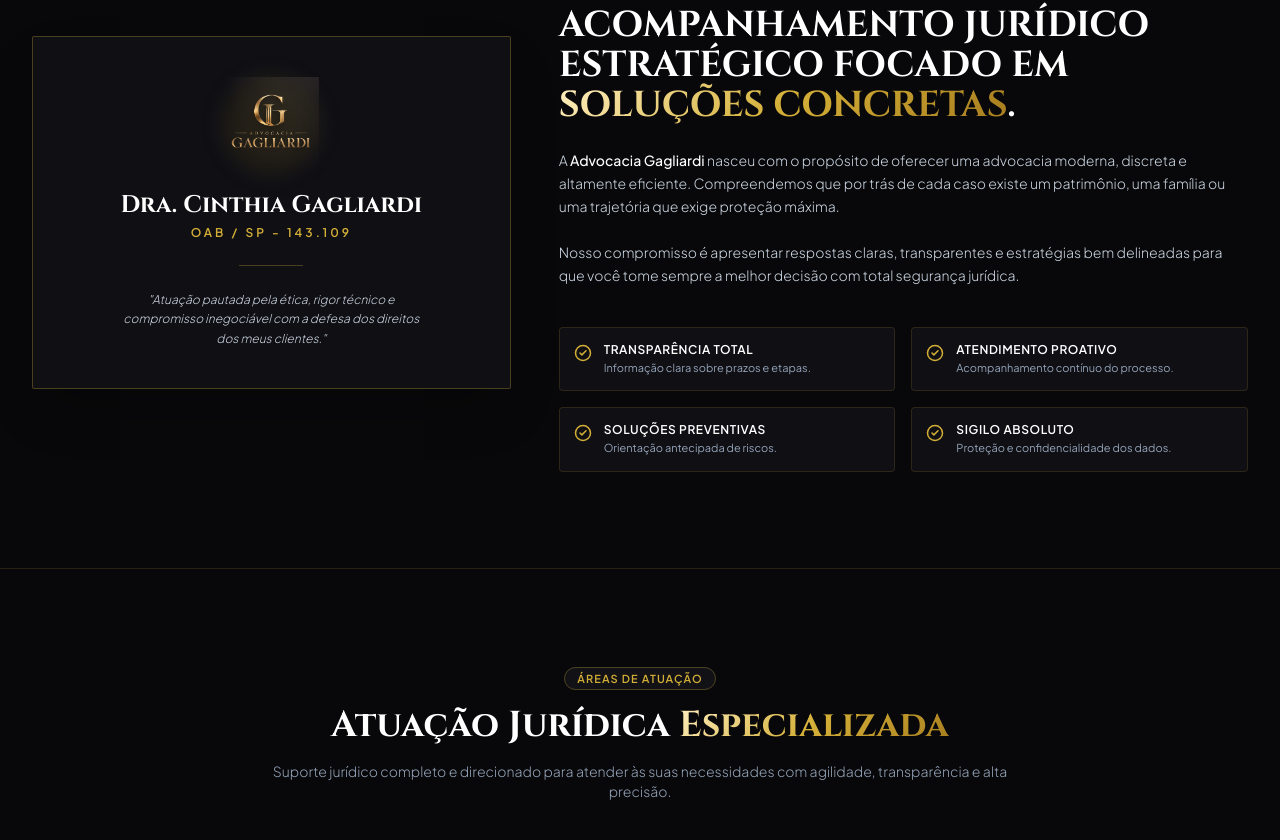
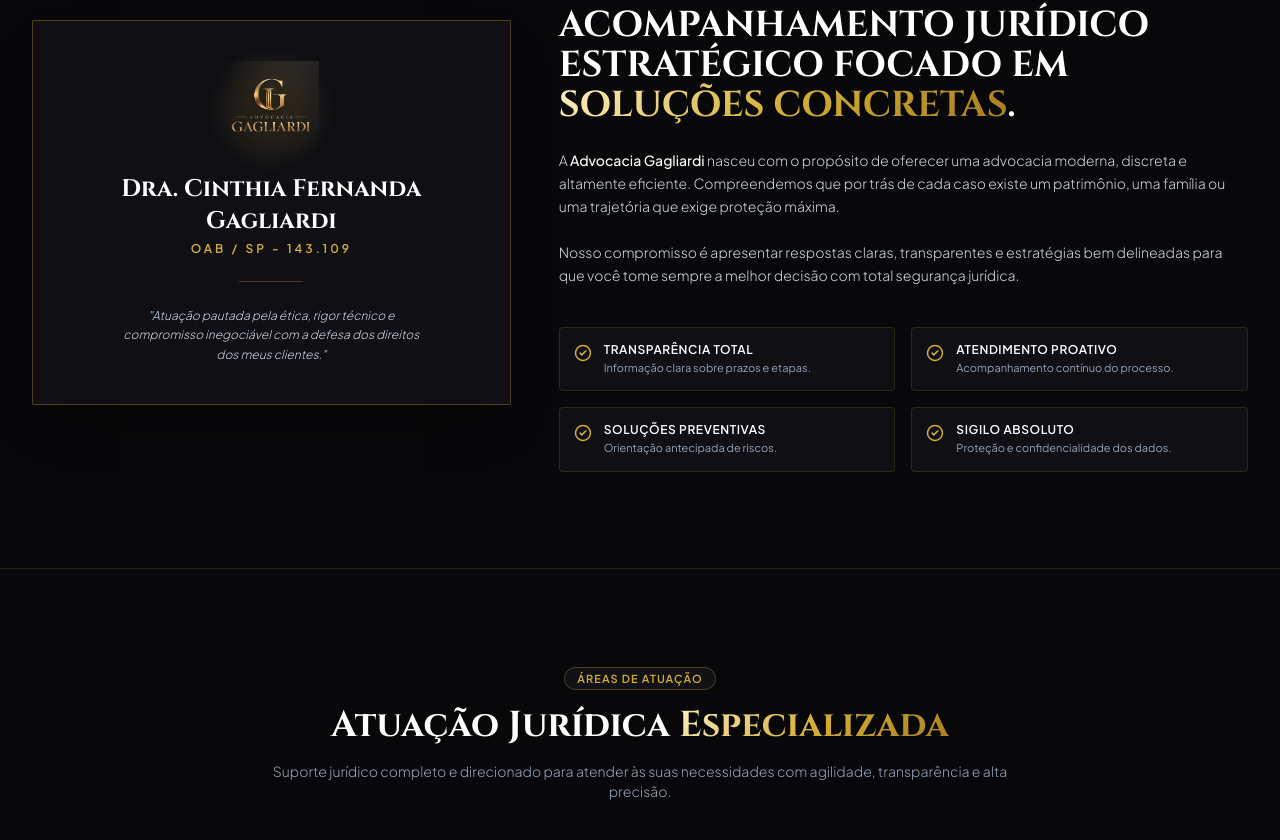
Before and after one commit to batavera/cinthia-advocacia, a React (Vite) app: page / in a window 1280 px wide. Shown: the part 1060-1900 px from the top of the page. Built offline with nearby package versions, Linux system fonts and the light colour scheme.

Commit message:
SEO local e meta tags para Google e WhatsApp

```diff
--- a/index.html
+++ b/index.html
@@ -6,32 +6,44 @@
   <link rel="icon" type="image/png" href="/logo.png" />
   <meta name="viewport" content="width=device-width, initial-scale=1.0" />
 
-  <!-- Título Principal da Aba do Navegador -->
-  <title>Advocacia Gagliardi | Defesa Jurídica Estratégica</title>
+  <!-- Título Focado em SEO Local (Catanduva - SP) -->
+  <title>Advocacia Gagliardi | Escritório de Advocacia em Catanduva - SP</title>
 
   <!-- Descrição para o Google -->
   <meta name="description"
-    content="Advocacia especializada em Direito de Família, Civil, Trabalhista e Imobiliário. Atendimento exclusivo com a Dra. Cinthia Gagliardi." />
+    content="Escritório de advocacia em Catanduva - SP. Atuação especializada em Direito de Família, Civil, Trabalhista e Imobiliário com a Dra. Cinthia Gagliardi." />
+  <meta name="keywords"
+    content="advogado em catanduva, escritorio de advocacia em catanduva, advocacia catanduva, dra cinthia gagliardi, direito de familia catanduva" />
 
-  <!-- Open Graph / WhatsApp / Facebook -->
+  <!-- Open Graph / WhatsApp -->
   <meta property="og:type" content="website" />
   <meta property="og:url" content="https://cinthia-advocacia-beryl.vercel.app/" />
-  <meta property="og:title" content="Advocacia Gagliardi | Dra. Cinthia Gagliardi" />
+  <meta property="og:title" content="Advocacia Gagliardi | Escritório de Advocacia em Catanduva - SP" />
   <meta property="og:description"
-    content="Atendimento jurídico estratégico e personalizado. Agende sua consulta de forma rápida e direta." />
-
-  <!-- Imagem de pré-visualização no WhatsApp (URL Absoluta Obrigatória) -->
+    content="Atendimento jurídico estratégico e personalizado em Catanduva - SP e região. Agende sua consulta." />
   <meta property="og:image" content="https://cinthia-advocacia-beryl.vercel.app/cinthia.jpg" />
   <meta property="og:image:type" content="image/jpeg" />
-  <meta property="og:image:width" content="420" />
-  <meta property="og:image:height" content="630" />
 
-  <!-- Twitter -->
-  <meta name="twitter:card" content="summary_large_image" />
-  <meta name="twitter:title" content="Advocacia Gagliardi | Dra. Cinthia Gagliardi" />
-  <meta name="twitter:description"
-    content="Atendimento jurídico estratégico e personalizado. Agende sua consulta de forma rápida e direta." />
-  <meta name="twitter:image" content="https://cinthia-advocacia-beryl.vercel.app/cinthia.jpg" />
+  <!-- Dados Estruturados Schema.org para o Google (SEO Local) -->
+  <script type="application/ld+json">
+    {
+      "@context": "https://schema.org",
+      "@type": "LegalService",
+      "name": "Advocacia Gagliardi - Dra. Cinthia Fernanda Gagliardi",
+      "image": "https://cinthia-advocacia-beryl.vercel.app/cinthia.jpg",
+      "telephone": "+5517997091975",
+      "email": "contato@advocaciagagliardi.com.br",
+      "address": {
+        "@type": "PostalAddress",
+        "addressLocality": "Catanduva",
+        "addressRegion": "SP",
+        "addressCountry": "BR"
+      },
+      "url": "https://cinthia-advocacia-beryl.vercel.app/",
+      "areaServed": ["Catanduva", "Região de Catanduva"],
+      "priceRange": "$$"
+    }
+    </script>
 </head>
 
 <body>
--- a/src/components/About.jsx
+++ b/src/components/About.jsx
@@ -23,7 +23,7 @@
                             </div>
 
                             <h4 className="font-cinzel text-xl sm:text-2xl font-bold text-white mb-1">
-                                Dra. Cinthia Gagliardi
+                                Dra. Cinthia Fernanda Gagliardi
                             </h4>
                             <p className="text-xs text-[#D4AF37] uppercase tracking-[0.25em] font-semibold mb-6">
                                 OAB / SP - 143.109
--- a/src/components/Contact.jsx
+++ b/src/components/Contact.jsx
@@ -49,7 +49,7 @@
                                 </div>
                                 <div>
                                     <p className="text-[10px] text-[#D4AF37] uppercase tracking-wider font-semibold">Localização</p>
-                                    <p className="text-white text-sm font-medium">Atendimento Presencial & Online</p>
+                                    <p className="text-white text-sm font-medium">Atendimento Presencial em Catanduva - SP & Online</p>
                                 </div>
                             </div>
 
```
